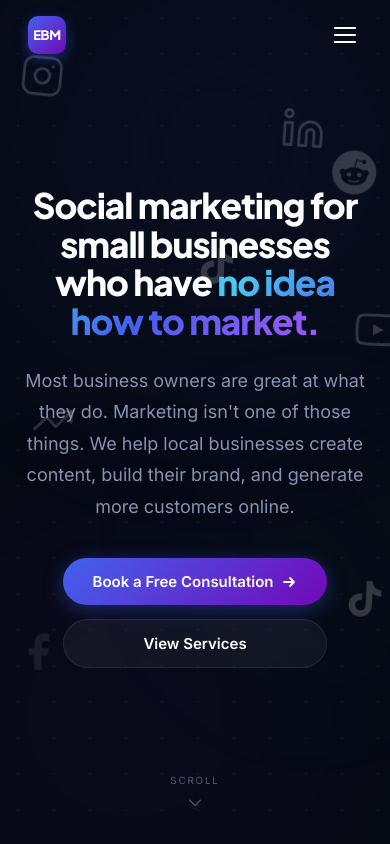
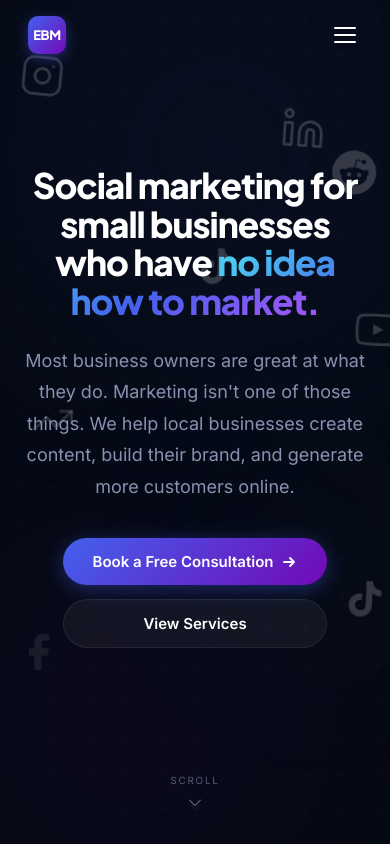
Before and after one commit to EddieYuabov/EBM-Website, a React (Vite) app: page / in a window 390 px wide. Shown: the top 844 px of the page. Built offline with nearby package versions, Linux system fonts and the light colour scheme.

Commit message:
made padding 0

```diff
--- a/src/index.css
+++ b/src/index.css
@@ -803,7 +803,7 @@ img {
     grid-template-columns: 1fr;
     gap: 56px;
     text-align: center;
-    padding-top: 40px;
+    padding-top: 0px;
   }
   .hero__visual { display: none; }
   .hero__badge { display: none; }
```
